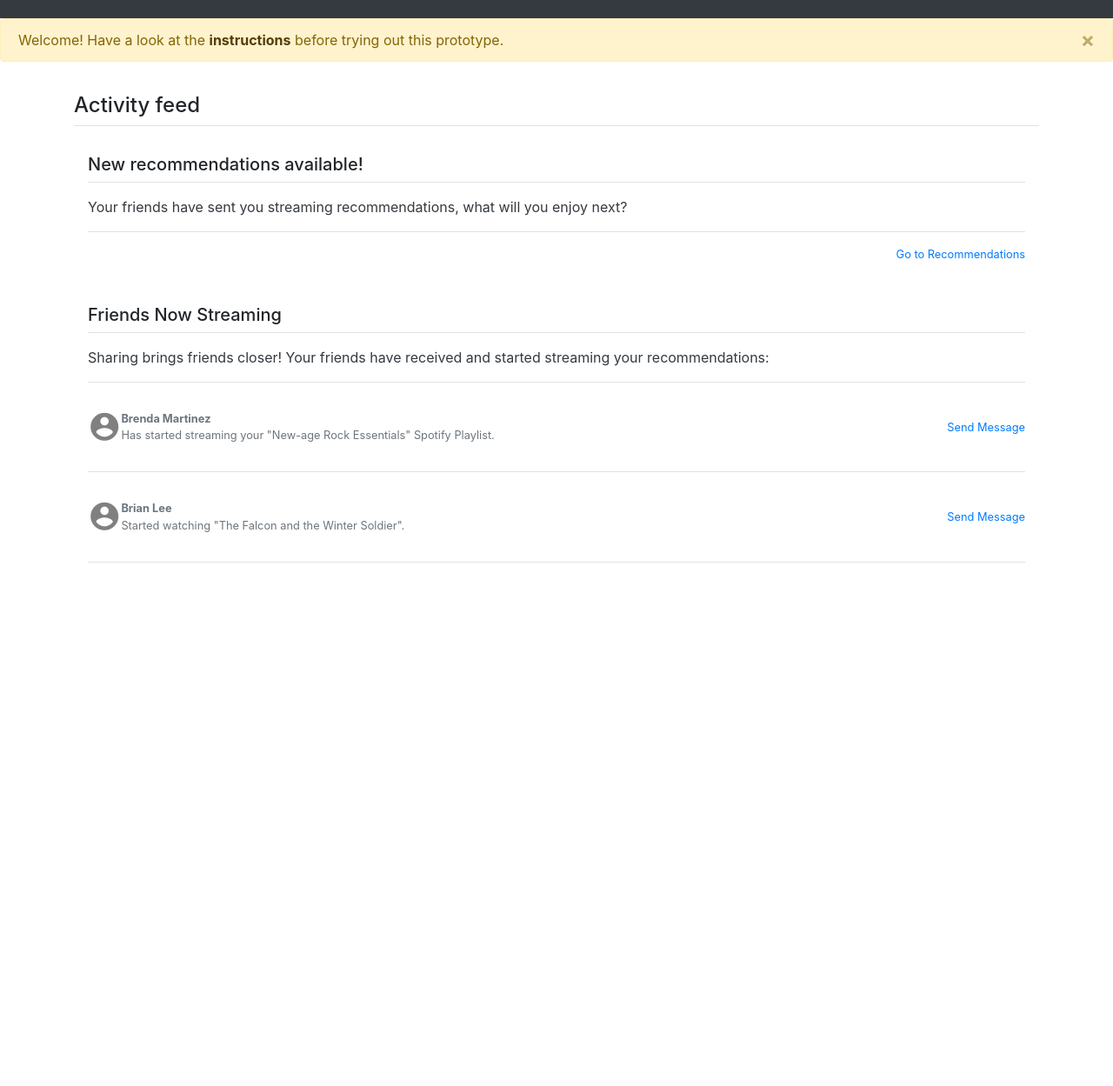
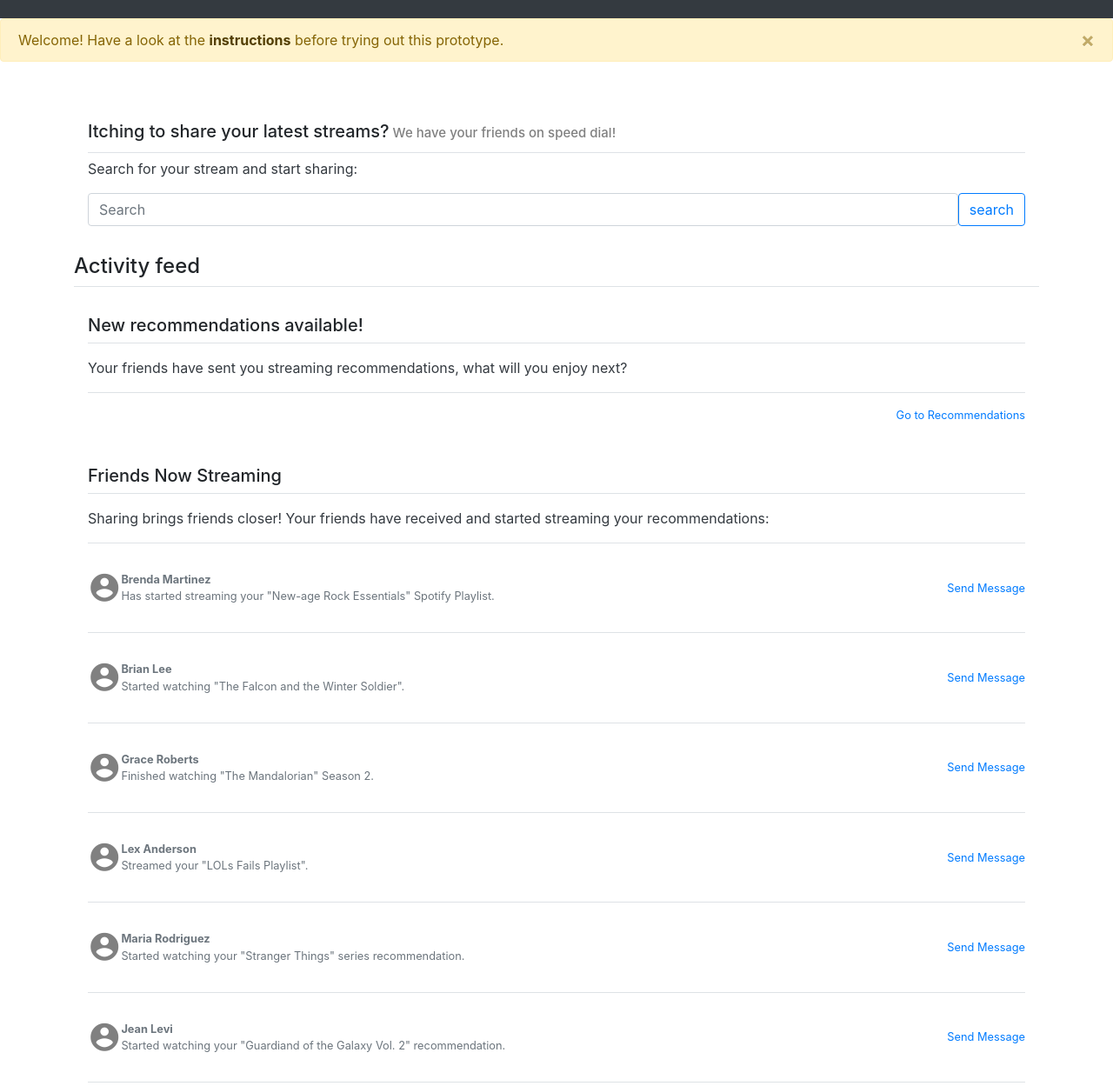
Before and after one commit to tommylay1902/HCCProtoype, a plain HTML site: page index.html in a window 1280 px wide. Shown: the part 77-1326 px from the top of the page at 87% size. Before the commit the page ends 800 px from the top, so only its background shows below. Drawn offline with nearby package versions, Linux system fonts and the light colour scheme.

Commit message:
added friends and new search box

```diff
--- a/css/global.css
+++ b/css/global.css
@@ -2,6 +2,9 @@
   padding-top: 20px;
 }
 
+.p-top {
+  padding-top: 6px;
+}
 .p-left {
   padding-left: 6px;
 }
--- a/index.html
+++ b/index.html
@@ -16,6 +16,12 @@
         const searchCriteria = document.getElementById("searchInput");
         const filter = document.getElementById("filter");
         window.location.href = `search.html?s=${searchCriteria.value}&searchFilter=${filter.value}`;
+        return false;
+      }
+
+      function searchNextPageJumbo() {
+        const searchCriteria = document.getElementById("searchInputJumbo");
+        window.location.href = `search.html?s=${searchCriteria.value}&searchFilter=${searchCriteria.value}`;
         return false;
       }
     </script>
@@ -133,6 +139,46 @@
     </div>
 
     <div class="container">
+      <div id="Movie" class="my-3 p-3 bg-white rounded shadow-sm">
+        <div class="border-bottom border-gray d-flex flex-row">
+          <h5 class="pb-2 mb-1">Itching to share your latest streams?<span style="font-size: 0.75em; color: gray"> We have your friends on speed dial!</span></h5>
+        </div>
+        <p class="media-body text-dark p-top pb-3 mb-0 medium lh-125">Search for your stream and start sharing:</p>
+        <form id="jumboSearch" onsubmit="return searchNextPageJumbo()">
+          <div class="d-flex flex-row justify-content-center">
+            <div class="input-group">
+              <input id="searchInputJumbo" type="search" class="form-control rounded" placeholder="Search" aria-label="Search" aria-describedby="search-addon" />
+              <button type="submit" class="btn btn-outline-primary">search</button>
+            </div>
+          </div>
+        </form>
+        <!-- <div class="media text-body pt-3">
+          <div>
+            <span class="material-icons-outlined">
+              <i class="material-icons" style="color: gray; font-size: 3em">account_circle</i>
+            </span>
+          </div>
+
+          <p class="media-body pb-3 mb-0 medium lh-125">
+            <strong class="d-block">Alice Brown</strong>
+            I agree, Sean Connery and Pierce Brosnan were great but you cant ignore this movie forever, watch this ASAP or else!
+          </p>
+        </div>
+        <hr />
+        <div class="d-flex flex-row justify-content-between">
+          <p class="font-weight-light" style="display: inline">Received 4/30/2021</p>
+          <div>
+            <button type="button" class="btn btnAdd" style="text-align: center; vertical-align: middle">
+              <span>Add to Watchlist</span>
+            </button>
+            <button type="button" class="btn btnLaunch" style="margin-left: 5px" style="text-align: center; vertical-align: middle" data-toggle="modal" data-target="#huluModal">
+              <span>Watch in Hulu</span>
+            </button>
+          </div>
+        </div> -->
+      </div>
+
+      <!-- Activity feed -->
       <h4 class="border-bottom border-gray pb-2 mb-0">Activity feed</h4>
 
       <div class="my-3 p-3 bg-white rounded shadow-sm">
@@ -184,6 +230,82 @@
             </div>
           </div>
         </div>
+        <div class="media text-muted pt-3">
+          <div class="media-body pb-3 mb-0 small lh-125 border-bottom border-gray">
+            <div class="d-flex justify-content-between align-items-center w-100">
+              <div class="media text-body pt-3">
+                <div>
+                  <span class="material-icons-outlined">
+                    <i class="material-icons" style="color: gray; font-size: 3em">account_circle</i>
+                  </span>
+                </div>
+
+                <p class="media-body pb-3 mb-0 medium lh-125">
+                  <strong class="d-block">Grace Roberts</strong>
+                  Finished watching "The Mandalorian" Season 2.
+                </p>
+              </div>
+              <a href="#">Send Message</a>
+            </div>
+          </div>
+        </div>
+        <div class="media text-muted pt-3">
+          <div class="media-body pb-3 mb-0 small lh-125 border-bottom border-gray">
+            <div class="d-flex justify-content-between align-items-center w-100">
+              <div class="media text-body pt-3">
+                <div>
+                  <span class="material-icons-outlined">
+                    <i class="material-icons" style="color: gray; font-size: 3em">account_circle</i>
+                  </span>
+                </div>
+
+                <p class="media-body pb-3 mb-0 medium lh-125">
+                  <strong class="d-block">Lex Anderson</strong>
+                  Streamed your "LOLs Fails Playlist".
+                </p>
+              </div>
+              <a href="#">Send Message</a>
+            </div>
+          </div>
+        </div>
+        <div class="media text-muted pt-3">
+          <div class="media-body pb-3 mb-0 small lh-125 border-bottom border-gray">
+            <div class="d-flex justify-content-between align-items-center w-100">
+              <div class="media text-body pt-3">
+                <div>
+                  <span class="material-icons-outlined">
+                    <i class="material-icons" style="color: gray; font-size: 3em">account_circle</i>
+                  </span>
+                </div>
+
+                <p class="media-body pb-3 mb-0 medium lh-125">
+                  <strong class="d-block">Maria Rodriguez</strong>
+                  Started watching your "Stranger Things" series recommendation.
+                </p>
+              </div>
+              <a href="#">Send Message</a>
+            </div>
+          </div>
+        </div>
+        <div class="media text-muted pt-3">
+          <div class="media-body pb-3 mb-0 small lh-125 border-bottom border-gray">
+            <div class="d-flex justify-content-between align-items-center w-100">
+              <div class="media text-body pt-3">
+                <div>
+                  <span class="material-icons-outlined">
+                    <i class="material-icons" style="color: gray; font-size: 3em">account_circle</i>
+                  </span>
+                </div>
+
+                <p class="media-body pb-3 mb-0 medium lh-125">
+                  <strong class="d-block">Jean Levi</strong>
+                  Started watching your "Guardiand of the Galaxy Vol. 2" recommendation.
+                </p>
+              </div>
+              <a href="#">Send Message</a>
+            </div>
+          </div>
+        </div>
       </div>
     </div>
     <script src="https://code.jquery.com/jquery-3.2.1.slim.min.js" integrity="sha384-KJ3o2DKtIkvYIK3UENzmM7KCkRr/rE9/Qpg6aAZGJwFDMVNA/GpGFF93hXpG5KkN" crossorigin="anonymous"></script>
```
